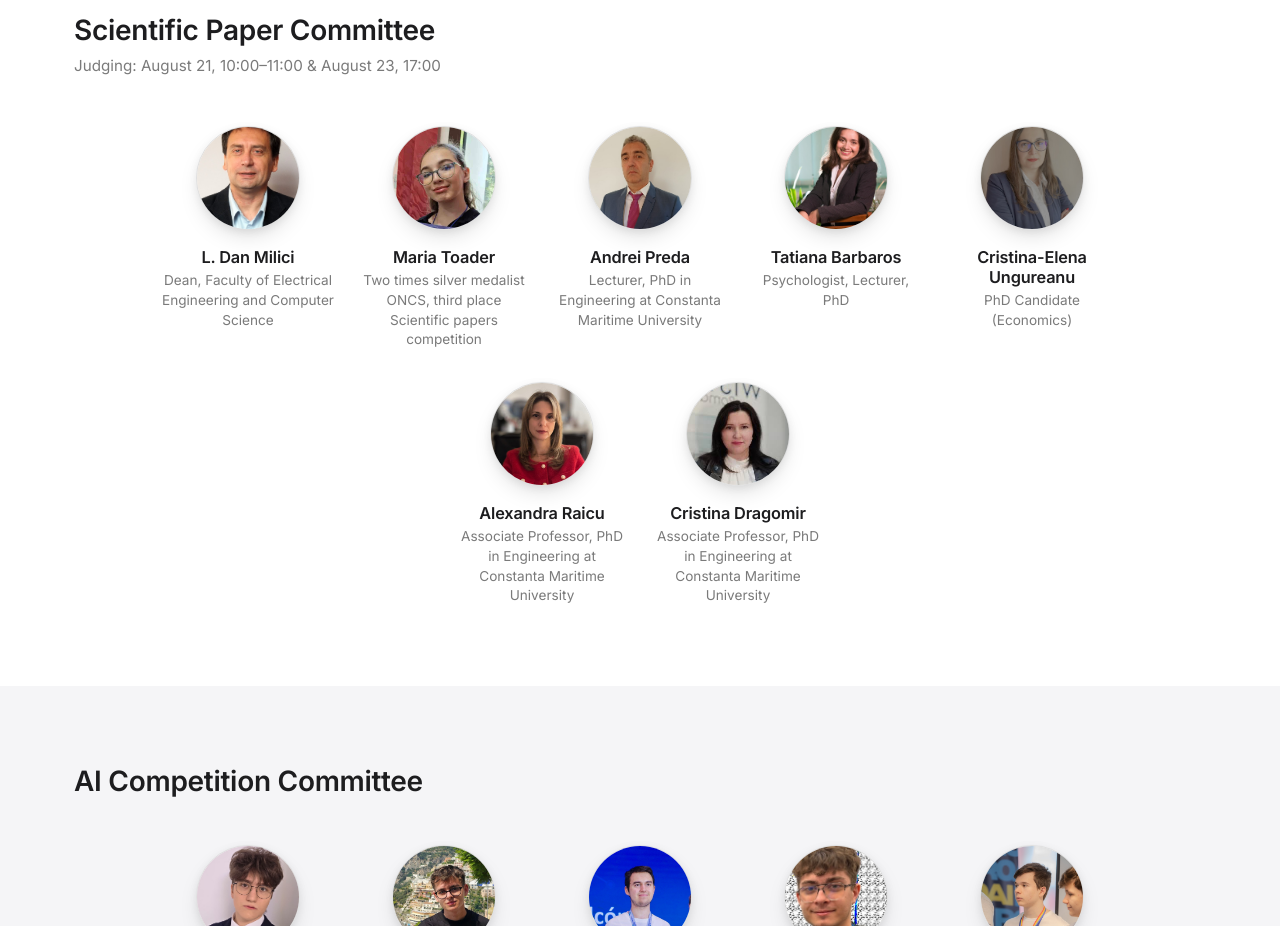
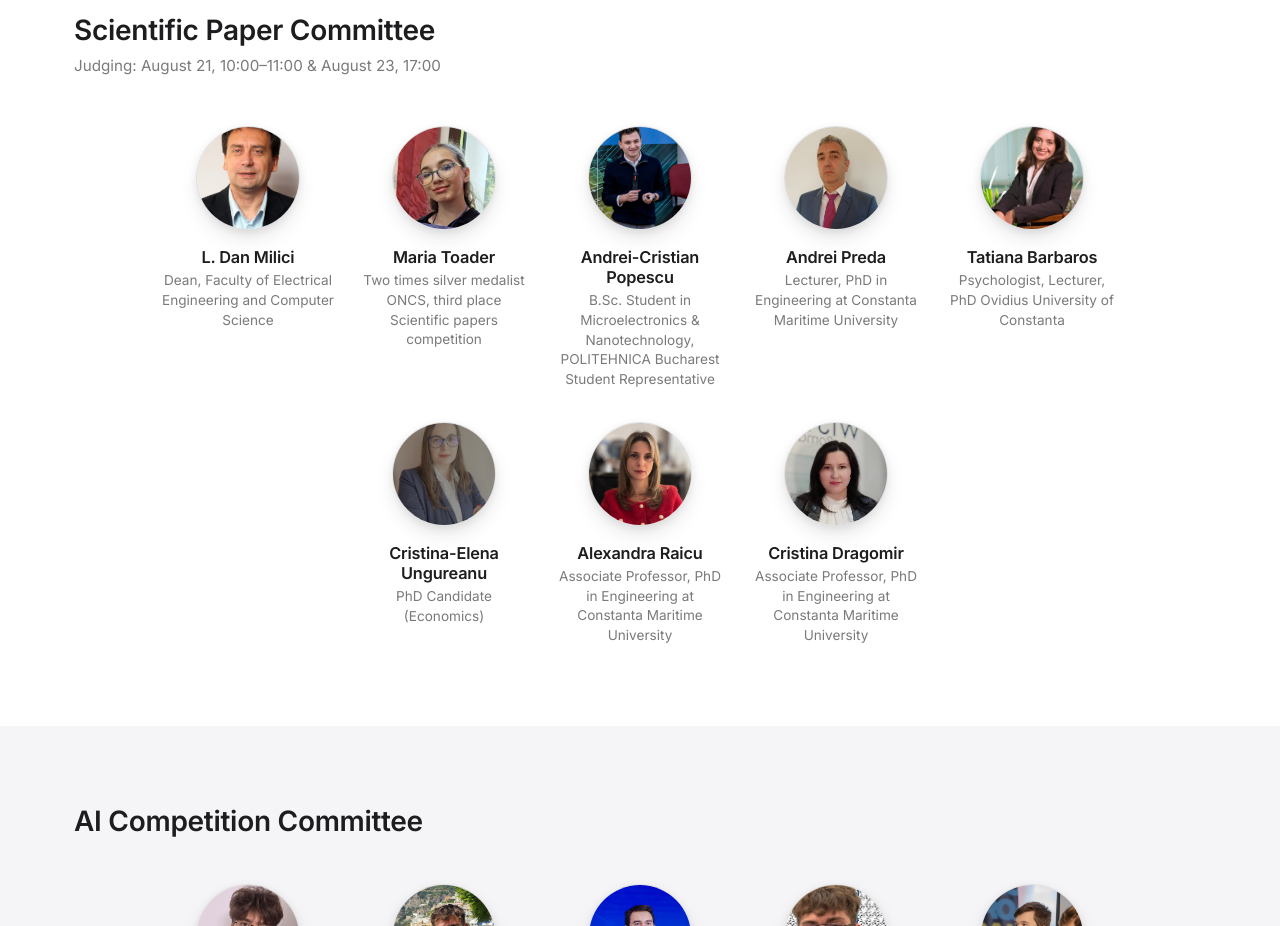
Before and after one commit to Al-del/from-alg-to-neu, an Angular app: page /committee in a window 1280 px wide. Shown: the part 1260-2186 px from the top of the page. Built offline with nearby package versions, Linux system fonts and the light colour scheme.

Commit message:
comisie fix

```diff
--- a/src/app/committee.ts
+++ b/src/app/committee.ts
@@ -75,10 +75,15 @@ export class Committee {
           role: 'Dean, Faculty of Electrical Engineering and Computer Science',
           photo: 'committee/dan-milici.jpg', //maria_toader.jpg
         },
-                {
+          {
           name: 'Maria Toader',
           role: 'Two times silver medalist ONCS, third place Scientific papers competition',
           photo: 'committee/maria_toader.jpg', //maria_toader.jpg
+        },
+                        {
+          name: 'Andrei-Cristian Popescu',
+          role: 'B.Sc. Student in Microelectronics & Nanotechnology, POLITEHNICA Bucharest Student Representative',
+          photo: 'committee/andrei_popescu.jpg',
         },
                         {
           name: 'Andrei Preda',
@@ -87,7 +92,7 @@ export class Committee {
         },
         {
           name: 'Tatiana Barbaros',
-          role: 'Psychologist, Lecturer, PhD',
+          role: 'Psychologist, Lecturer, PhD Ovidius University of Constanta',
           photo: 'committee/tatiana-barbaros.jpg',
         },
         {
```
Also changed, not shown: public/committee/andrei_popescu.jpg (added).
